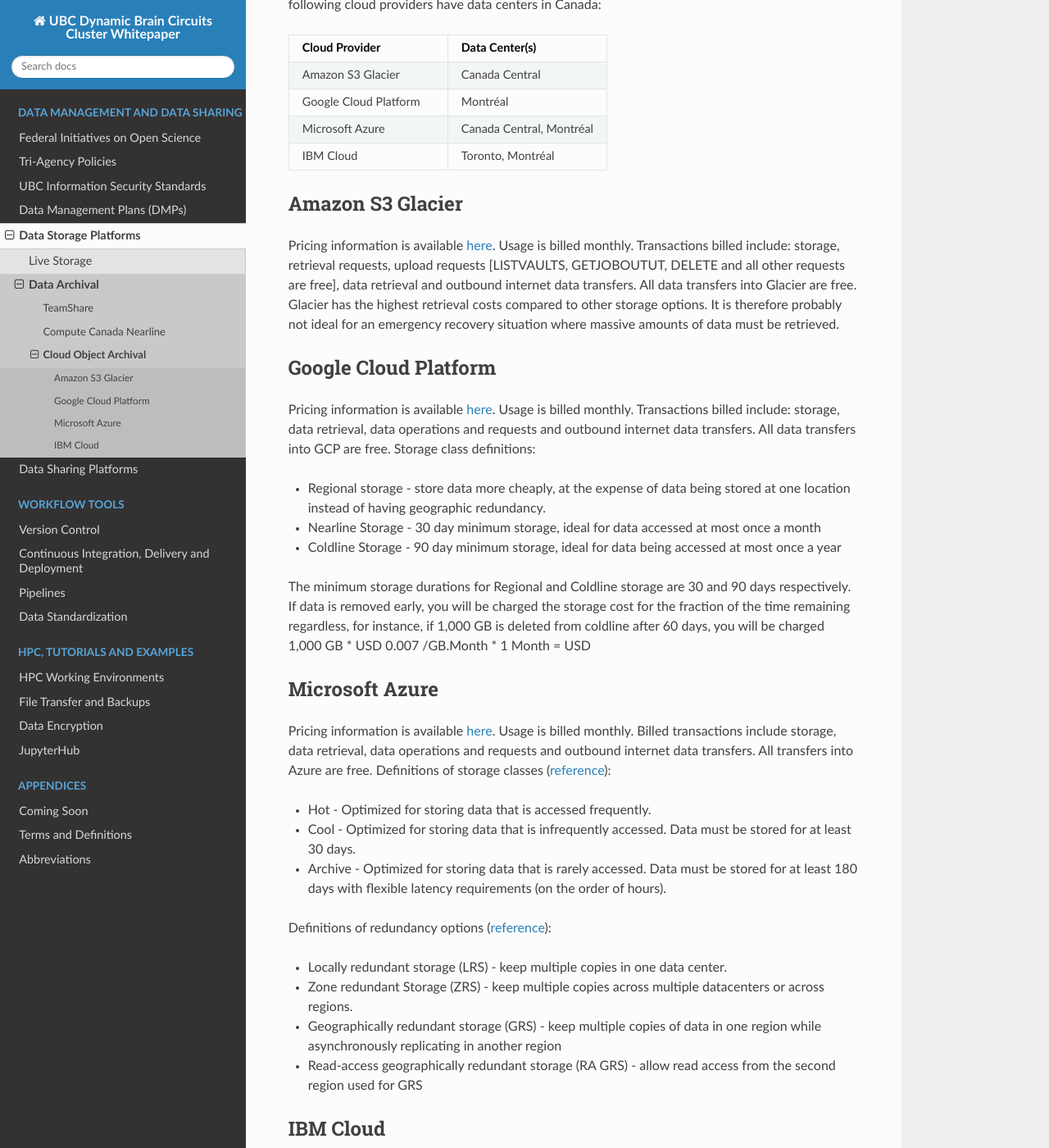
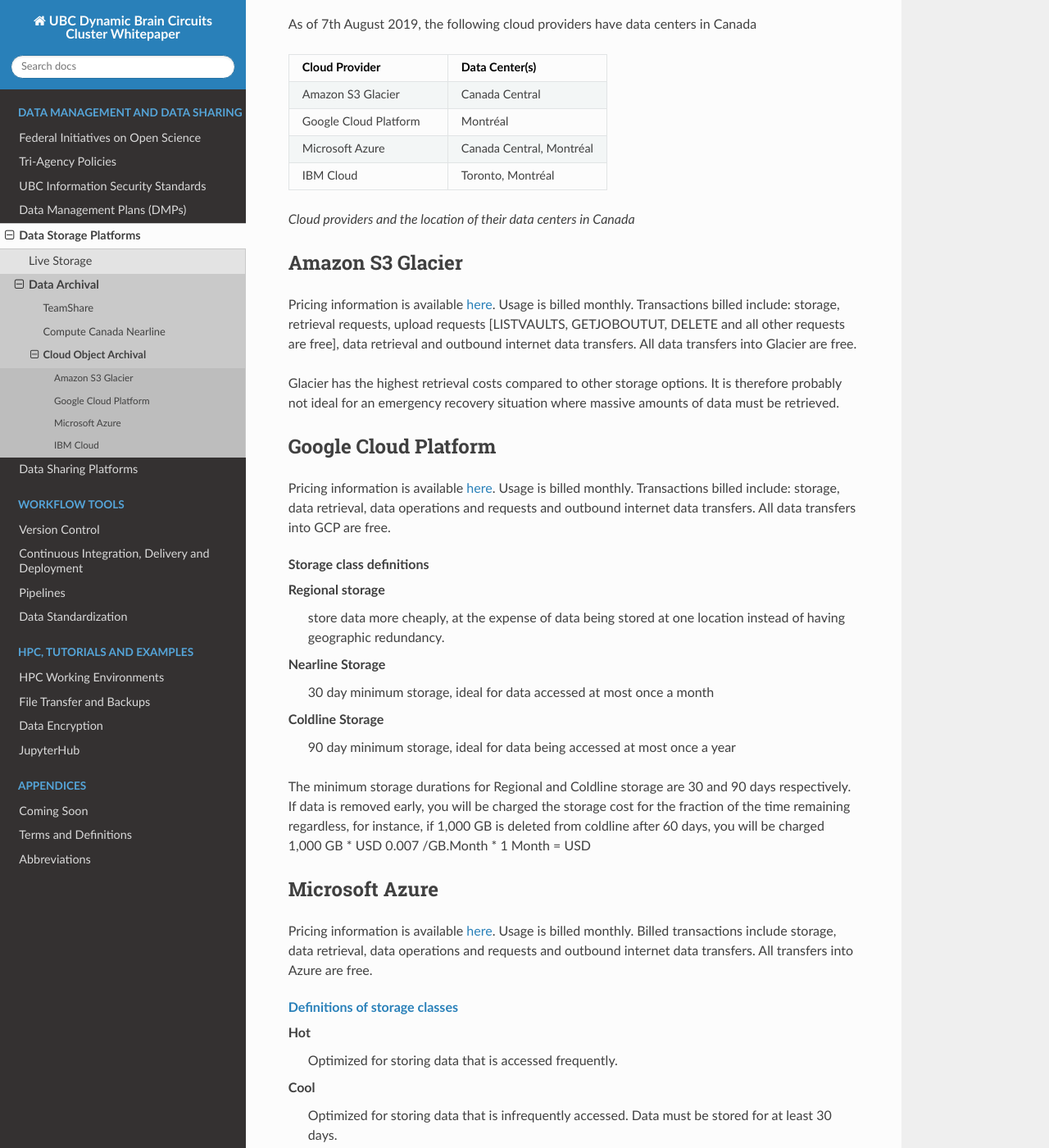
Before and after one commit to ubcbraincircuits/whitepaper, a Sphinx documentation site: the page built from source/data_storage/cloud_object_archival.rst, in a window 1280 px wide and 1400 px high, scrolled down 262 px. Shown: the whole window at 82% size. Built offline with Sphinx 7.4.7 and the Read the Docs theme 2.0.0, drawn with Linux system fonts in a browser that asks for light colours; pages that are not in the unit, such as notebooks, are missing from menus; some of the changed text lies outside the part shown.

Commit message:
Turn all definition lists to glossaries

```diff
--- a/source/data_storage/cloud_object_archival.rst
+++ b/source/data_storage/cloud_object_archival.rst
@@ -1,7 +1,9 @@
 =====================
 Cloud Object Archival
 =====================
-The bare minimum criterion for off-site storage is that the data should be stored in Canada. Providers of cloud based object archival have their pricing models on a per transaction basis. This can make it challenging to determine the costs of their services, and therefore labs considering using this solution should consult with experts, such as UBC ARC. As of 7th August 2019, the following cloud providers have data centers in Canada:
+The bare minimum criterion for off-site storage is that the data should be stored in Canada. Providers of cloud based object archival have their pricing models on a per transaction basis. This can make it challenging to determine the costs of their services, and therefore labs considering using this solution should consult with experts, such as UBC ARC.
+
+As of 7th August 2019, the following cloud providers have data centers in Canada
 
 .. list-table::
    :widths: 25 25
@@ -18,51 +20,86 @@
    * - IBM Cloud
      - Toronto, Montréal
 
+*Cloud providers and the location of their data centers in Canada*
+
 Amazon S3 Glacier
 =================
 Pricing information is available `here <http://aws.amazon.com/glacier/pricing>`_. Usage is billed monthly. Transactions billed include: storage, retrieval requests, upload requests [LISTVAULTS, GETJOBOUTUT, DELETE and all other requests are free], data retrieval and outbound internet data transfers. All data transfers into Glacier are free.
+
 Glacier has the highest retrieval costs compared to other storage options. It is therefore probably not ideal for an emergency recovery situation where massive amounts of data must be retrieved.
 
 Google Cloud Platform
 =====================
 Pricing information is available `here <http://cloud.google.com/storage/pricing>`_. Usage is billed monthly. Transactions billed include: storage, data retrieval, data operations and requests and outbound internet data transfers. All data transfers into GCP are free.
-Storage class definitions:
 
-* Regional storage - store data more cheaply, at the expense of data being stored at one location instead of having geographic redundancy.
-* Nearline Storage - 30 day minimum storage, ideal for data accessed at most once a month
-* Coldline Storage - 90 day minimum storage, ideal for data being accessed at most once a year
+.. glossary:: Storage class definitions
+
+	Regional storage
+		store data more cheaply, at the expense of data being stored at one location instead of having geographic redundancy.
+
+	Nearline Storage
+		30 day minimum storage, ideal for data accessed at most once a month
+
+	Coldline Storage
+		90 day minimum storage, ideal for data being accessed at most once a year
 
 The minimum storage durations for Regional and Coldline storage are 30 and 90 days respectively. If data is removed early, you will be charged the storage cost for the fraction of the time remaining regardless, for instance, if 1,000 GB is deleted from coldline after 60 days, you will be charged 1,000 GB * USD 0.007 /GB.Month * 1 Month =  USD
 
 Microsoft Azure
 ===============
 Pricing information is available `here <http://azure.microsoft.com/en-ca/pricing/details/storage/blobs/>`_. Usage is billed monthly. Billed transactions include storage, data retrieval, data operations and requests and outbound internet data transfers. All transfers into Azure are free.
-Definitions of storage classes (`reference <http://docs.microsoft.com/en-us/azure/storage/blobs/storage-blob-storage-tiers>`_):
 
-* Hot - Optimized for storing data that is accessed frequently.
-* Cool - Optimized for storing data that is infrequently accessed. Data must be stored for at least 30 days.
-* Archive - Optimized for storing data that is rarely accessed. Data must be stored for at least 180 days with flexible latency requirements (on the order of hours).
+.. glossary:: `Definitions of storage classes <http://docs.microsoft.com/en-us/azure/storage/blobs/storage-blob-storage-tiers>`_
 
-Definitions of redundancy options (`reference <http://azure.microsoft.com/en-ca/pricing/details/storage/>`_):
+	Hot
+		Optimized for storing data that is accessed frequently.
 
-* Locally redundant storage (LRS) - keep multiple copies in one data center.
-* Zone redundant Storage (ZRS) - keep multiple copies across multiple datacenters or across regions.
-* Geographically redundant storage (GRS) - keep multiple copies of data in one region while asynchronously replicating in another region
-* Read-access geographically redundant storage (RA GRS) - allow read access from the second region used for GRS
+	Cool
+		Optimized for storing data that is infrequently accessed. Data must be stored for at least 30 days.
+
+	Archive
+		Optimized for storing data that is rarely accessed. Data must be stored for at least 180 days with flexible latency requirements (on the order of hours).
+
+.. glossary:: `Definitions of redundancy options <http://azure.microsoft.com/en-ca/pricing/details/storage/>`_
+
+	Locally Redundant Storage (LRS)
+		Keep multiple copies in one data center.
+
+	Zone Redundant Storage (ZRS)
+		Keep multiple copies across multiple datacenters or across regions.
+
+	Geographically Redundant Storage (GRS)
+		Keep multiple copies of data in one region while asynchronously replicating in another region
+
+	Read-access Geographically Redundant Storage (RA GRS)
+		Allow read access from the second region used for GRS
 
 IBM Cloud
 =========
 
 Pricing information is available `here <ibm.com/cloud/object-storage/pricing/#s3api>`_. Usage is billed monthly. Billed transactions include storage, retrieval, ata operations and requests, and outbound internet transfers.  All transfers into IBM cloud are free.
-Definitions of storage classes:
 
-* Standard - Optimised for storing data that is accessed frequently (many times in a month)
-* Vault - Optimised for storing data that is infrequently accessed. Data must be stored for at least 30 days
-* Cold Vault - Optimised for storing data that is rarely accessed. Data must be stored for at least 90 days
-* Flex - Dynamic movement between storage classes on a per month basis
+.. glossary:: Definitions of storage classes
 
-Definitions of redundancy options:
+	Standard
+		Optimised for storing data that is accessed frequently (many times in a month)
 
-* Single Data Center - keep multiple copies on different devices in one data center
-* Regional - keep multiple copies of your data in different data centers in one region
-* Cross Region - Keep copies across three regions
+	Vault
+		Optimised for storing data that is infrequently accessed. Data must be stored for at least 30 days
+
+	Cold Vault
+		Optimised for storing data that is rarely accessed. Data must be stored for at least 90 days
+
+	Flex
+		Dynamic movement between storage classes on a per month basis
+
+.. glossary:: Definitions of redundancy options
+
+	Single Data Center
+		Keep multiple copies on different devices in one data center
+
+	Regional
+		Keep multiple copies of your data in different data centers in one region
+
+	Cross Region
+		Keep copies across three regions
```
